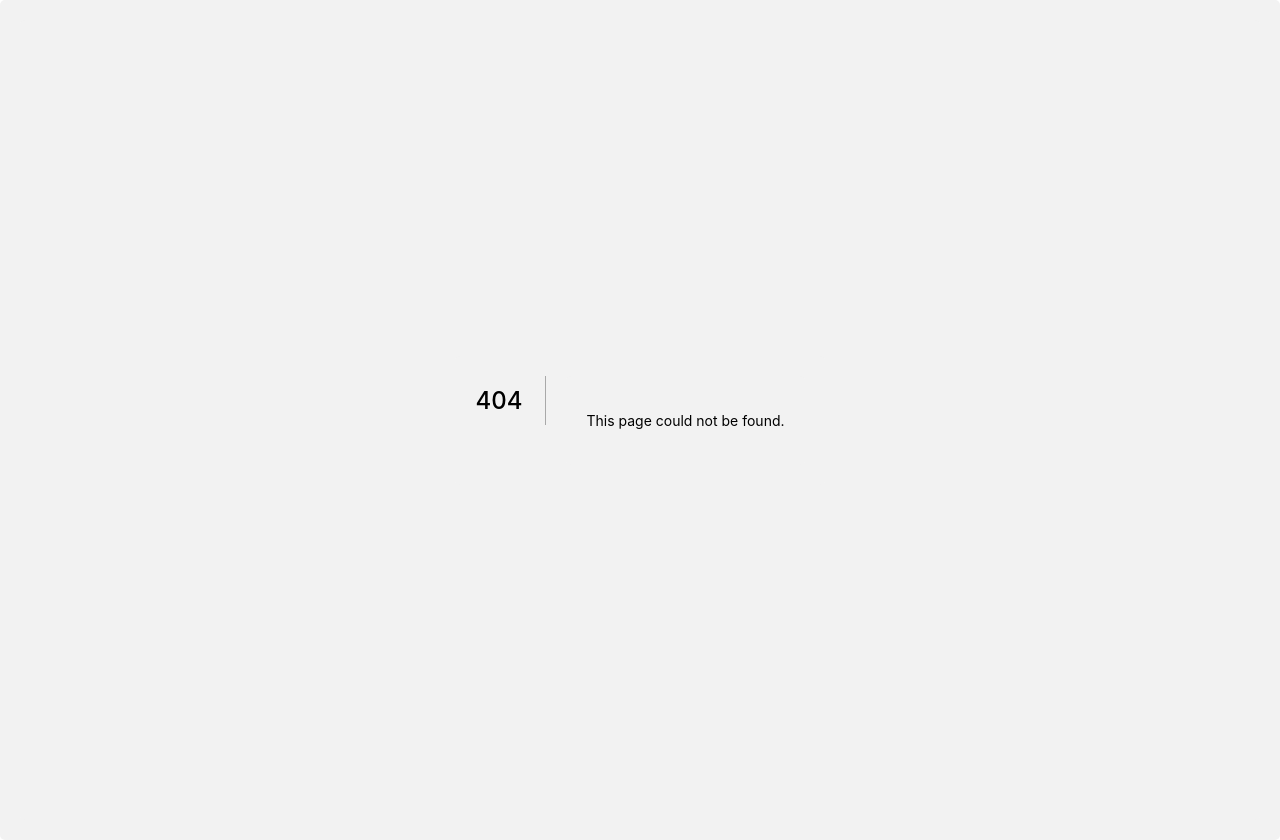
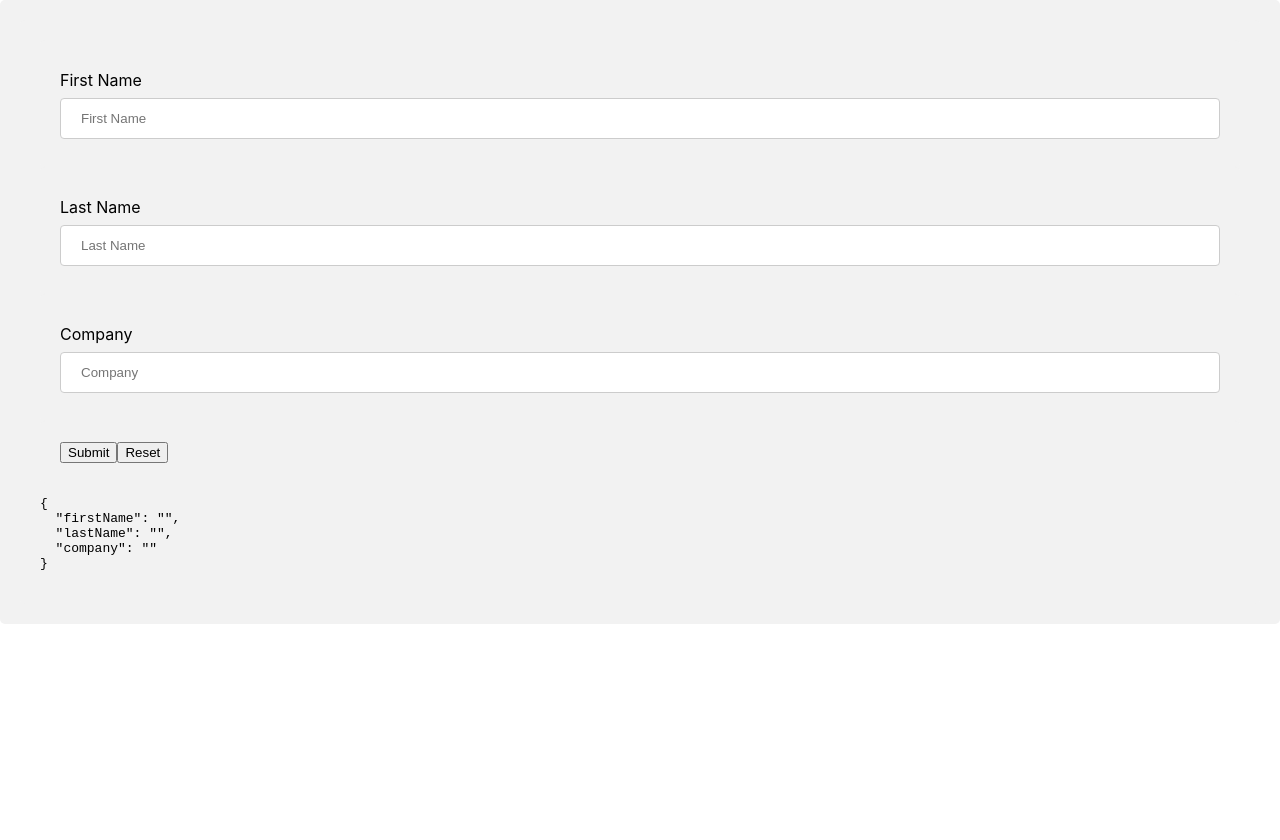
Before and after one commit to jonathanwelton/form-comparison-app, a Next.js app: page /final-form-example in a window 1280 px wide. Before the commit this address had no page. After the commit the page ends 800 px from the top, so only its background shows below. Built offline with nearby package versions, Linux system fonts and the light colour scheme.

Commit message:
Added react final form example

```diff
--- a/package.json
+++ b/package.json
@@ -10,9 +10,11 @@
     "lint": "next lint"
   },
   "dependencies": {
+    "final-form": "^4.20.6",
     "next": "12.0.1",
     "react": "17.0.2",
     "react-dom": "17.0.2",
+    "react-final-form": "^6.5.7",
     "react-hook-form": "^7.18.0"
   },
   "devDependencies": {
--- /dev/null
+++ b/pages/final-form-example.tsx
@@ -0,0 +1,89 @@
+/* eslint-disable jsx-a11y/accessible-emoji */
+import React from "react";
+import { Form, Field } from "react-final-form";
+
+const sleep = (ms) => new Promise((resolve) => setTimeout(resolve, ms));
+
+const onSubmit = async (values) => {
+  await sleep(300);
+  window.alert(JSON.stringify(values, 0, 2));
+};
+
+const FinalFormExample = (props) => {
+    let formData = {
+        firstName: "",
+        lastName: "",
+        company: "",
+    };
+
+  return (
+    <div>
+      <Form
+        onSubmit={onSubmit}
+        validate={(values) => {
+            const errors = { firstName: null, lastName: null};
+            if (!values.firstName) {
+              errors.firstName = "Required";
+            }
+            if (!values.password) {
+              errors.lastName = "Required";
+            }
+            return errors;
+          }}
+        initialValues={{
+          ...formData,
+        }}
+        render={({ handleSubmit, submitError, form, submitting, values }) => (
+          <form onSubmit={handleSubmit}>
+            <Field name="firstName">
+              {({ input, meta }) => (
+                <div>
+                  <label>First Name</label>
+                  <input {...input} type="text" placeholder="First Name" />
+                  {(meta.error || meta.submitError) && meta.touched && (
+                    <span>{meta.error || meta.submitError}</span>
+                  )}
+                </div>
+              )}
+            </Field>
+            <div>
+              <label>Last Name</label>
+              <Field
+                name="lastName"
+                component="input"
+                type="text"
+                placeholder="Last Name"
+              />
+            </div>
+            <div>
+              <label>Company</label>
+              <Field
+                name="company"
+                component="input"
+                type="text"
+                placeholder="Company"
+              />
+            </div>
+            {submitError && <div className="error">{submitError}</div>}
+
+            <div>
+              <button type="submit" disabled={submitting}>
+                Submit
+              </button>
+              <button
+                type="button"
+                onClick={form.reset}
+                disabled={submitting}
+              >
+                Reset
+              </button>
+            </div>
+            <pre>{JSON.stringify(values, 0, 2)}</pre>
+          </form>
+        )}
+      />
+    </div>
+  );
+};
+
+export default FinalFormExample
--- a/pages/index.js
+++ b/pages/index.js
@@ -18,6 +18,8 @@ export default function Home() {
         </h1>
 
         <Link href="/react-hook-form-example">React Hook Form Example</Link>
+        <Link href="/final-form-example">Final Form Example</Link>
+
       </main>
 
       <footer className={styles.footer}>
```
Also changed, not shown: 1 other file (tests, documents, lock files or other folders).
